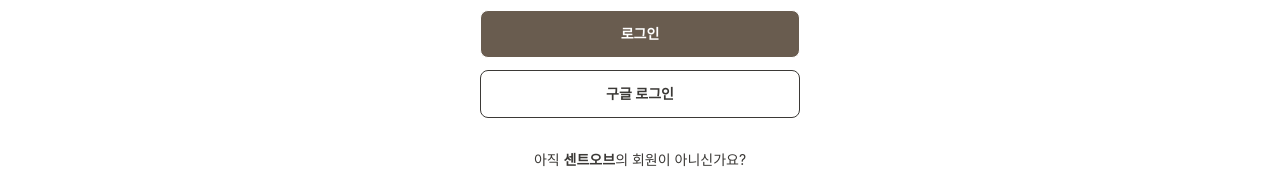
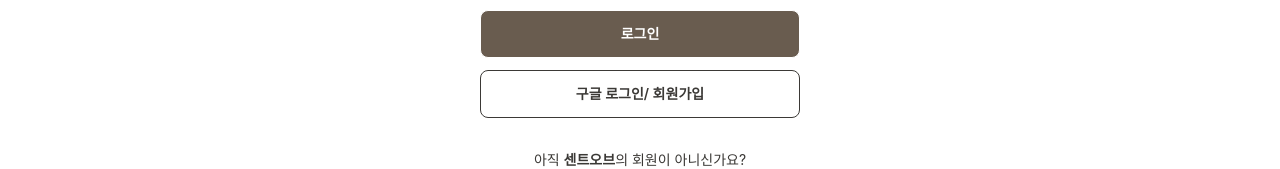
Before and after one commit to j2yn34/ScentOf, a React (Vite) app: page /login in a window 1280 px wide. Shown: the part 344-513 px from the top of the page. Built offline with nearby package versions, Linux system fonts and the light colour scheme; no server answers.

Commit message:
Feat: 구글 소셜 로그인 기능 구현

```diff
--- a/src/pages/member/Login.tsx
+++ b/src/pages/member/Login.tsx
@@ -1,7 +1,13 @@
 import { Link } from "react-router-dom";
 import { useState, ChangeEvent, FormEvent, useEffect } from "react";
 import { auth } from "../../database/initialize";
-import { signInWithEmailAndPassword, onAuthStateChanged } from "firebase/auth";
+import {
+  signInWithEmailAndPassword,
+  onAuthStateChanged,
+  GoogleAuthProvider,
+  signInWithPopup,
+  signOut,
+} from "firebase/auth";
 import { useSetRecoilState } from "recoil";
 import { isLoggedInState } from "../../state/authState";
 
@@ -33,7 +39,20 @@ const Login = () => {
       alert("안녕하세요! 로그인 되었습니다.");
       setIsLoggedIn(true);
     } catch (error) {
-      console.log(error);
+      console.error("로그인 실패:", error);
+    }
+  };
+
+  const onGoogleClick: React.MouseEventHandler<
+    HTMLButtonElement
+  > = async () => {
+    const provider = new GoogleAuthProvider();
+    try {
+      await signOut(auth);
+      await signInWithPopup(auth, provider);
+      alert("안녕하세요! 로그인 되었습니다.");
+    } catch (error) {
+      console.error("구글 로그인 실패:", error);
     }
   };
 
@@ -80,8 +99,11 @@ const Login = () => {
         </form>
 
         <div className="mt-3 w-full max-w-xs">
-          <button className="btn bg-white text-brown hover:bg-beige w-full">
-            구글 로그인
+          <button
+            onClick={onGoogleClick}
+            className="btn bg-white text-brown hover:bg-beige w-full"
+          >
+            구글 로그인/ 회원가입
           </button>
 
           <p className="mt-8 mb-3 text-sm">
```
